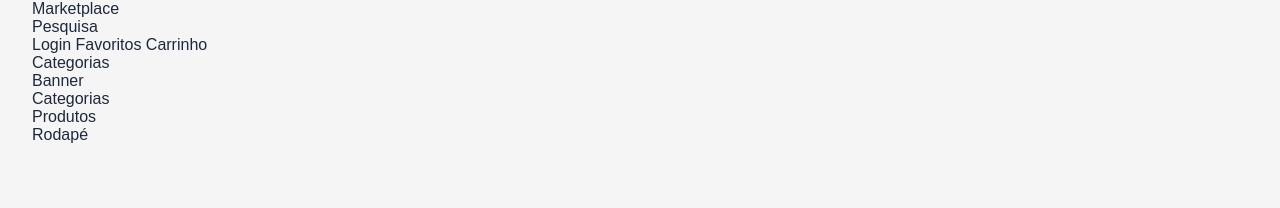
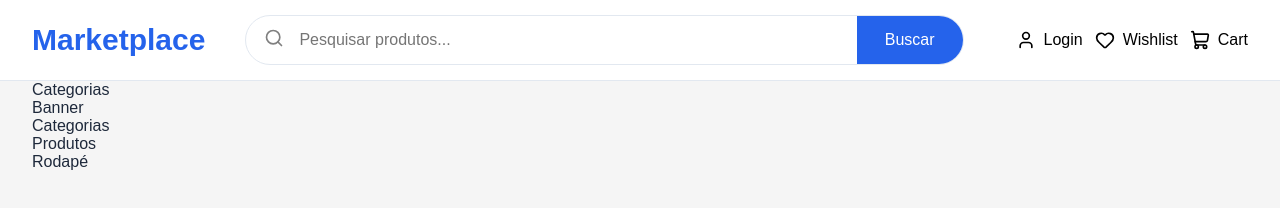
Before and after one commit to iTankull/Marketplace, a website: page index.html in a window 1280 px wide. Drawn offline with nearby package versions, Linux system fonts and the light colour scheme.

Commit message:
Atualização de CSS

```diff
--- a/css/header.css
+++ b/css/header.css
@@ -0,0 +1,110 @@
+header{
+
+    background:var(--surface);
+
+    border-bottom:1px solid var(--border);
+
+}
+header .container{
+
+    display:flex;
+    justify-content:space-between;
+    align-items:center;
+    height:80px;
+
+}
+.logo h2{
+
+    color:var(--primary);
+    font-size:30px;
+    cursor:pointer;
+
+}
+.search{
+
+    display:flex;
+    align-items:center;
+    flex:1;
+    margin:0 40px;
+    background:white;
+    border:1px solid var(--border);
+    border-radius:50px;
+    overflow:hidden;
+}
+.search input{
+
+    width:100%;
+    padding:15px 20px;
+    border-radius:50px;
+    border:1px solid var(--border);
+    background:white;
+
+}
+.actions{
+
+    display:flex;
+    gap:15px;
+
+}
+.actions button{
+
+    background:none;
+    cursor:pointer;
+    font-size:16px;
+
+}
+.search-icon{
+
+    padding-left:18px;
+    color:gray;
+
+}
+.search input{
+
+    flex:1;
+    padding:15px;
+    border:none;
+    background:transparent;
+
+}
+.search button{
+
+    background:var(--primary);
+    color:white;
+    padding:15px 28px;
+    cursor:pointer;
+    transition:var(--transition);
+
+}
+.search button:hover{
+
+    background:var(--primary-dark);
+
+}
+.actions{
+
+    display:flex;
+    gap:12px;
+
+}
+.actions button{
+
+    display: flex;
+    align-items: center;
+    gap: 8px;
+    background:none;
+    cursor:pointer;
+    font-size:16px;
+    transition:var(--transition);
+
+}
+.actions button:hover{
+
+    color:var(--primary);
+
+}
+.actions svg,
+.search-icon svg {
+    width: 20px;
+    height: 20px;
+}
--- a/index.html
+++ b/index.html
@@ -9,38 +9,65 @@
     <title>Marketplace</title>
 
     <link rel="stylesheet" href="./css/style.css">
+    <script src="https://unpkg.com/lucide@latest">    </script>
 
 </head>
 
 <body>
 
     <header>
-     <div class="container">
+
+    <div class="container">
 
         <div class="logo">
 
-            Marketplace
+            <h2>Marketplace</h2>
 
         </div>
 
         <div class="search">
 
-            Pesquisa
+            <span class="search-icon">
+                <i data-lucide="search"></i>
+            </span>
 
-        </div>
+            <input
+                type="text"
+                placeholder="Pesquisar produtos..."
+    >
+
+    <button>
+
+        Buscar
+
+    </button>
+
+    </div>
 
         <div class="actions">
 
-            Login
+            <button class="actions">
+                <button class="login">
+                    <i data-lucide="user"></i>
+                    Login
+                </button>
+            </button>
 
-            Favoritos
+            <button class="favorite">
+                <i data-lucide="heart"></i>
+                Wishlist
+            </button>
 
-            Carrinho
+            <button class="cart">
+                <i data-lucide="shopping-cart"></i>
+                Cart
+            </button>
 
         </div>
 
     </div>
-    </header>
+
+</header>
 
     <nav>
 
@@ -84,6 +111,7 @@
 
 </footer>
     <script src="./js/main.js"></script>
+    <script> lucide.createIcons(); </script>
 
 </body>
 
```
